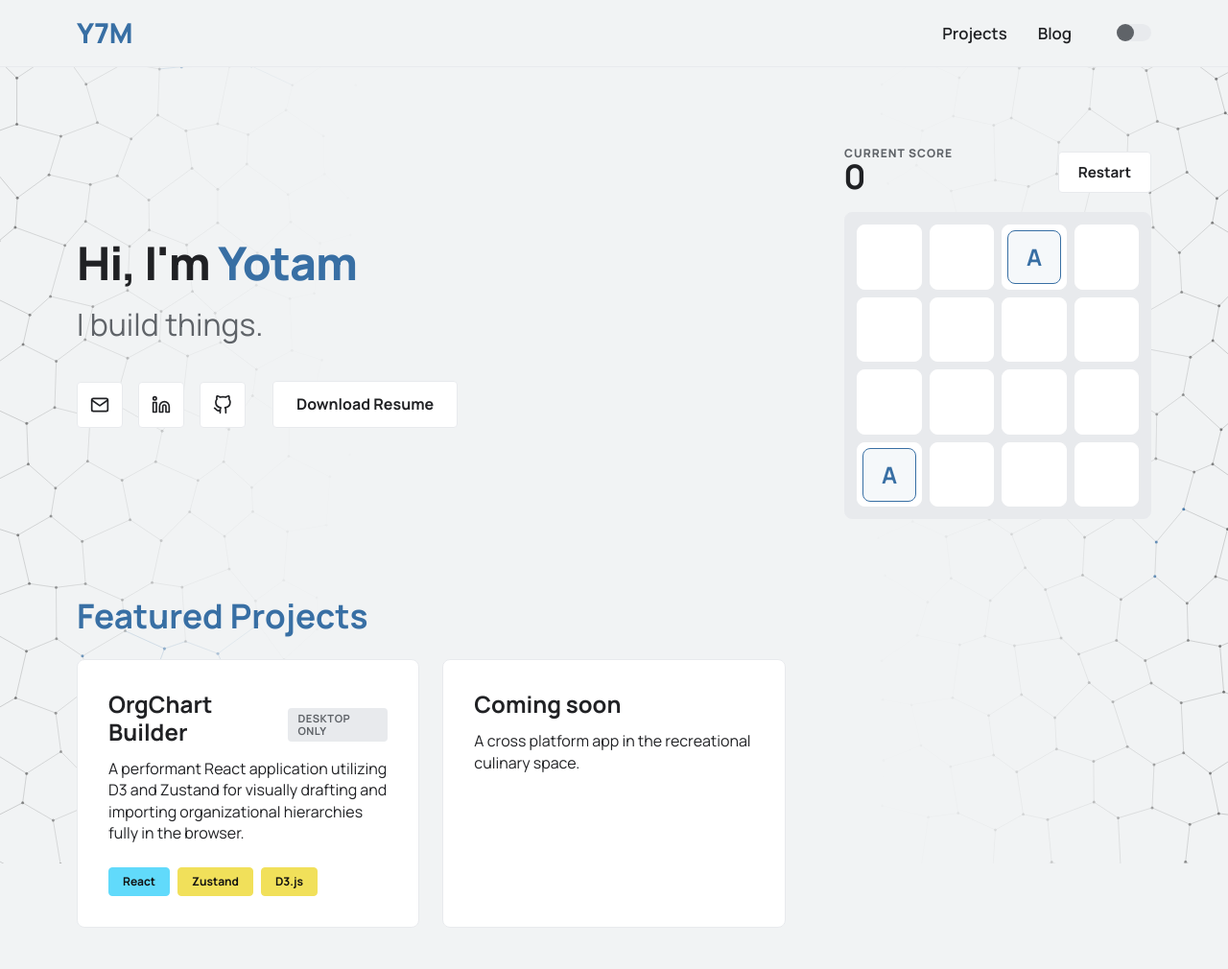
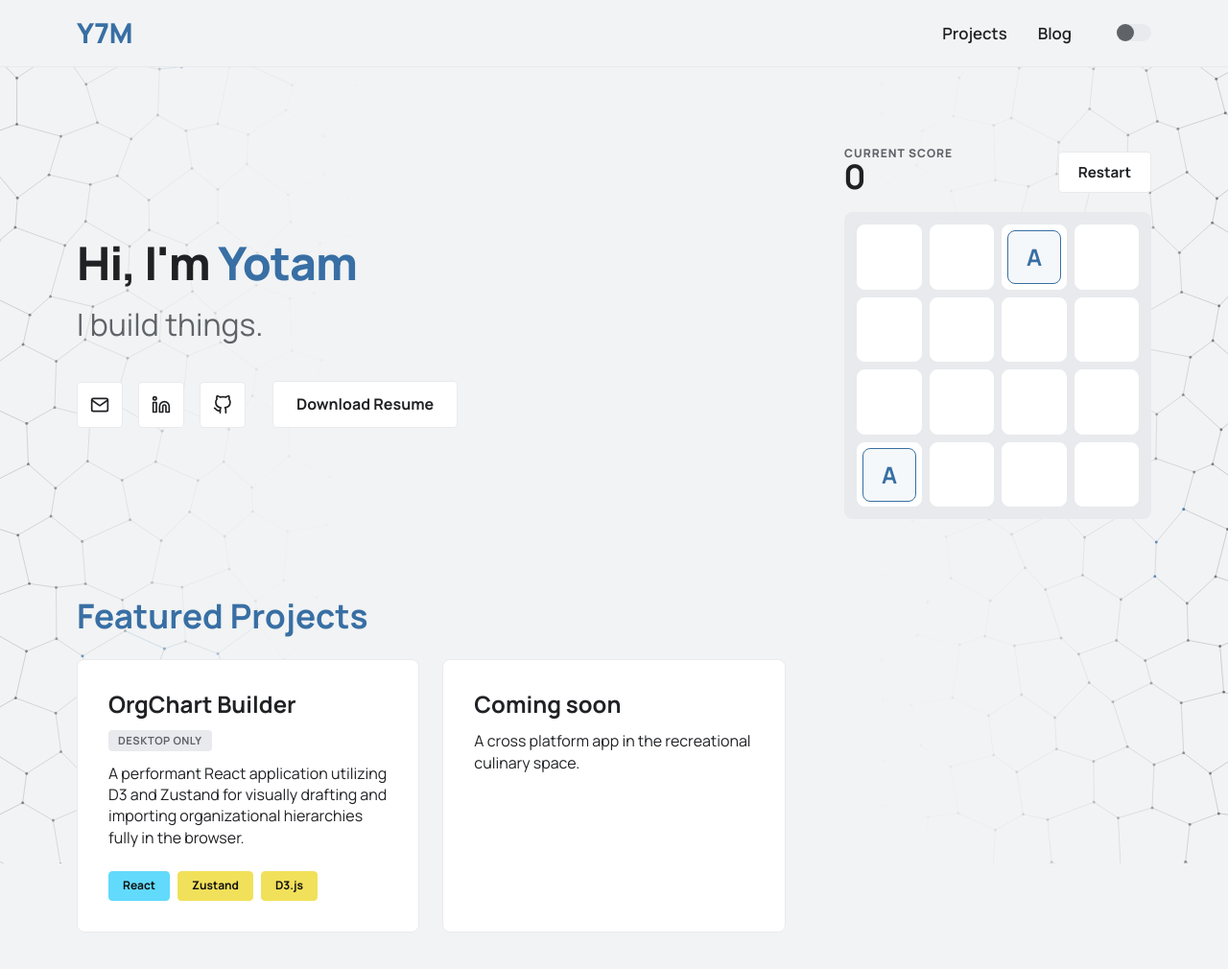
Before and after one commit to y7m/y7m.github.io, a Jekyll site: the page built from index.html, in a window 1280 px wide and 1052 px high. Shown: the top 1010 px of the window at 96% size. Built offline with Jekyll 4.4.1, drawn with Linux system fonts in a browser that asks for light colours.

Commit message:
Update index.html
Co-authored-by: gemini-code-assist[bot] <176961590+gemini-code-assist[bot]@users.noreply.github.com>

```diff
--- a/index.html
+++ b/index.html
@@ -60,7 +60,7 @@ nav_scrolled: false
 
                 <!-- Project Card 1: OrgChart Builder -->
                 <a href="/orgchart-builder/" class="card project-card" style="text-decoration: none; color: inherit; display: block;">
-                    <h3 style="display: flex; justify-content: space-between; align-items: center;">OrgChart Builder <span class="badge-desktop">Desktop Only</span></h3>
+                    <h3>OrgChart Builder <span class="badge-desktop">Desktop Only</span></h3>
                     <p>A performant React application utilizing D3 and Zustand for visually drafting and importing organizational hierarchies fully in the browser.</p>
                     <div class="tech-stack">
                         <div class="tech-tag" data-lang="react">React</div>
```
